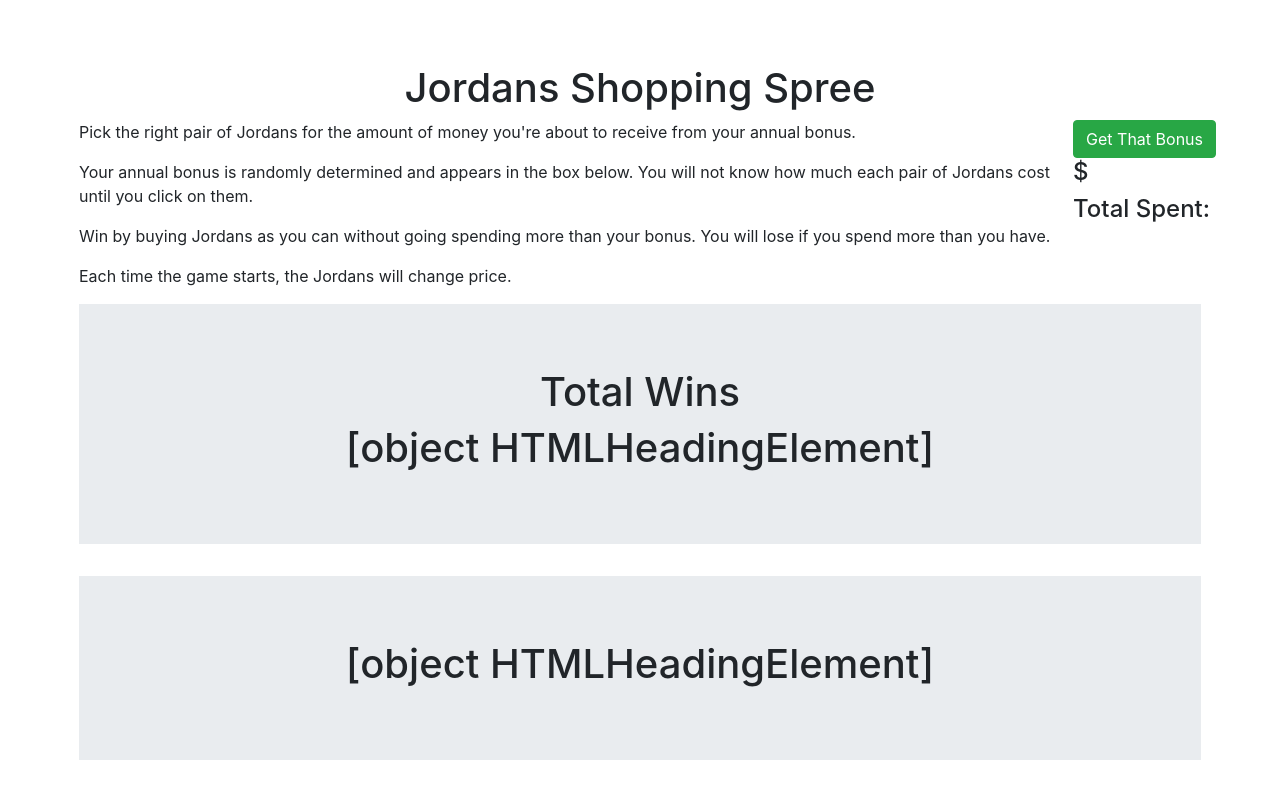
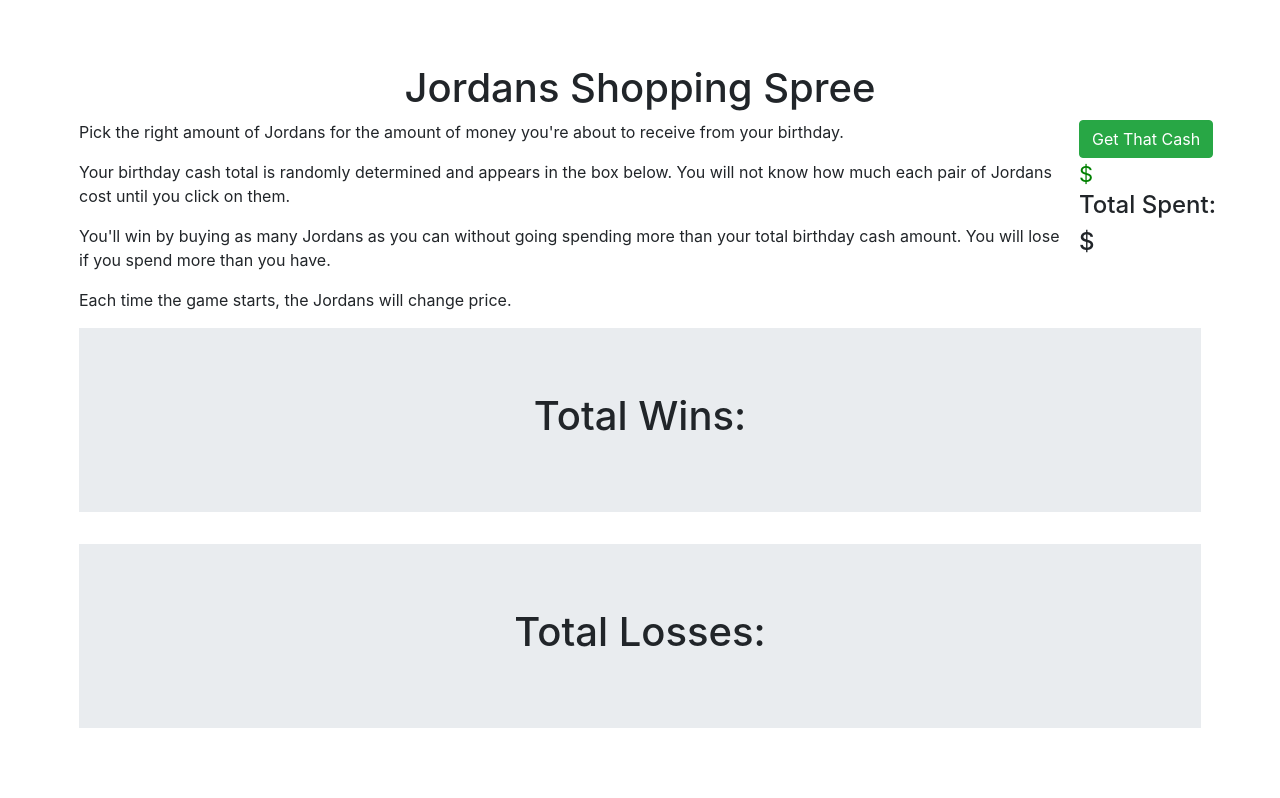
Before and after one commit to AceKingQueen/Jordans-Shopping-Spree, a plain HTML site: page index.html in a window 1280 px wide. Drawn offline with nearby package versions, Linux system fonts and the light colour scheme.

Commit message:
get that cash display and total spent display both working

```diff
--- a/assets/css/style.css
+++ b/assets/css/style.css
@@ -1,12 +1,16 @@
 body {
     margin: 5%;
 }
-
 
 h1 {
     text-align: center;
 }
 
-.shoe-image {
-    margin: 2%;
+#bonus-amount {
+    color: green;
+    font-size: 22px;
 }
+
+.spent {
+    color: blue;
+}
--- a/assets/javascript/game.js
+++ b/assets/javascript/game.js
@@ -20,7 +20,7 @@ var jordanPrice = [100, 10, 5, 1];
 $("#bonus-button").on("click", function() {
 
     //annual bonus given a random amount between 500 and 1000
-    var annualBonus = Math.floor(Math.random() * 1000) + 500;
+    var annualBonus = Math.floor(Math.random() * 500) + 100;
 
     //annual bonus to appear on html
     $("#bonus-amount").append(annualBonus);
@@ -45,19 +45,17 @@ $("#bonus-button").on("click", function() {
         shoes.append(imageShoe);
     }
 
+//make images clickable
 shoes.on("click", ".shoe-image", function() {
 
+        var jordanCost = ($(this).attr("data-jordancost"));
 
-
-    //make images clickable
-    // $(".shoes").on("click", function() {
-
-        var jordanCost = ($(this).attr("data-jordancost"));
         jordanCost = parseInt(jordanCost);
 
        counter += jordanCost;
 
-       alert("New score: " + counter);
+       $("#runningtotal").text(counter);
+
        //checking to see if total amount is equal to annualBonus
        if (counter === annualBonus) {
 
--- a/index.html
+++ b/index.html
@@ -22,25 +22,27 @@
         <div class="intro">
             <div class="row">
                 <div class="col">
-                    <p>Pick the right pair of Jordans for the amount of money you're about to receive from your annual bonus.</p>
+                    <p>Pick the right amount of Jordans for the amount of money you're about to receive from your birthday.</p>
 
-                    <p>Your annual bonus is randomly determined and appears in the box below. You will not know how much each
-                        pair of Jordans cost until you click on them.</p>
+                    <p>Your birthday cash total is randomly determined and appears in the box below. You will not know how much each pair of Jordans cost until you click on them.</p>
 
-                    <p>Win by buying Jordans as you can without going spending more than your bonus. You will lose if you spend
-                        more than you have.</p>
+                    <p>You'll win by buying as many Jordans as you can without going spending more than your total birthday cash amount. You will lose if you spend
+                    more than you have.</p>
 
                     <p>Each time the game starts, the Jordans will change price.</p>
                 </div>
                 <div class="bonus-col">
-                    <button type="button" class="btn btn-success" id="bonus-button"> Get That Bonus </button><div id="bonus-amount"><h4> $ </h4></div>
+                    <button type="button" class="btn btn-success" id="bonus-button"> Get That Cash </button>
+                    <div id="bonus-amount">$ </div>
 
+                <div>
                     <h4 class="clicks">Total Spent: </h4>
+                    <h4 id="runningtotal">$ </h4></div>
                 </div>
             </div>
 
             <div class="shoe-row-1">
-                <div id="shoes"></div>
+                <div id="shoes" alt="Jordan ones"></div>
                 <!-- <button id="ones" class="shoes"><img src="assets/images/jordan-1.png" width="275px" height="160px" /></button> -->
 
                 <!-- <button id="fours" class="shoes"><img src="assets/images/jordan-4.png" width="275px" height="160px" /></button>
@@ -53,14 +55,12 @@
             </div>
 
 
-        <!-- add alternate names for these -->
 
 
 
         <div class="jumbotron jumbotron-fluid">
             <div class="container">
-                <h1 id="wins">Total Wins </h1>
-                <h1 id="wintotal"></h1>
+                <h1 id="wintotal">Total Wins: </h1>
             </div>
         </div>
         <div class="jumbotron jumbotron-fluid">
@@ -81,13 +81,3 @@
 </body>
 
 </html>
-
-
-
-
-
-
-<!-- <div class=“w-100"></div>
-<div class=“col”> </div>
-<div class=“col”> </div>
-</div> -->
```
